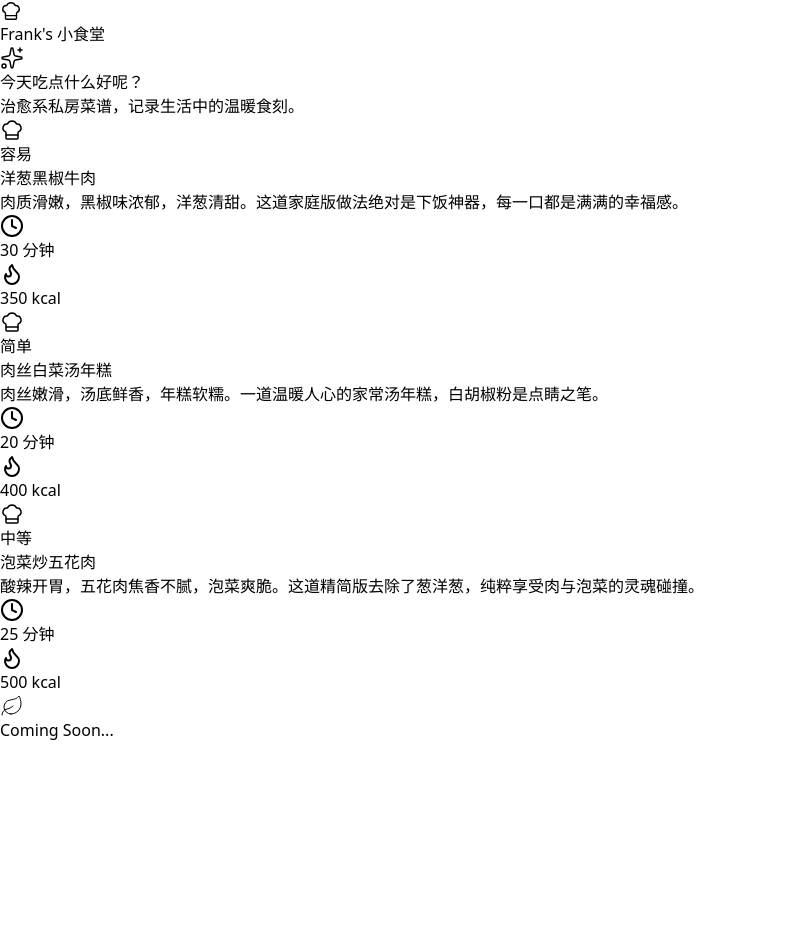
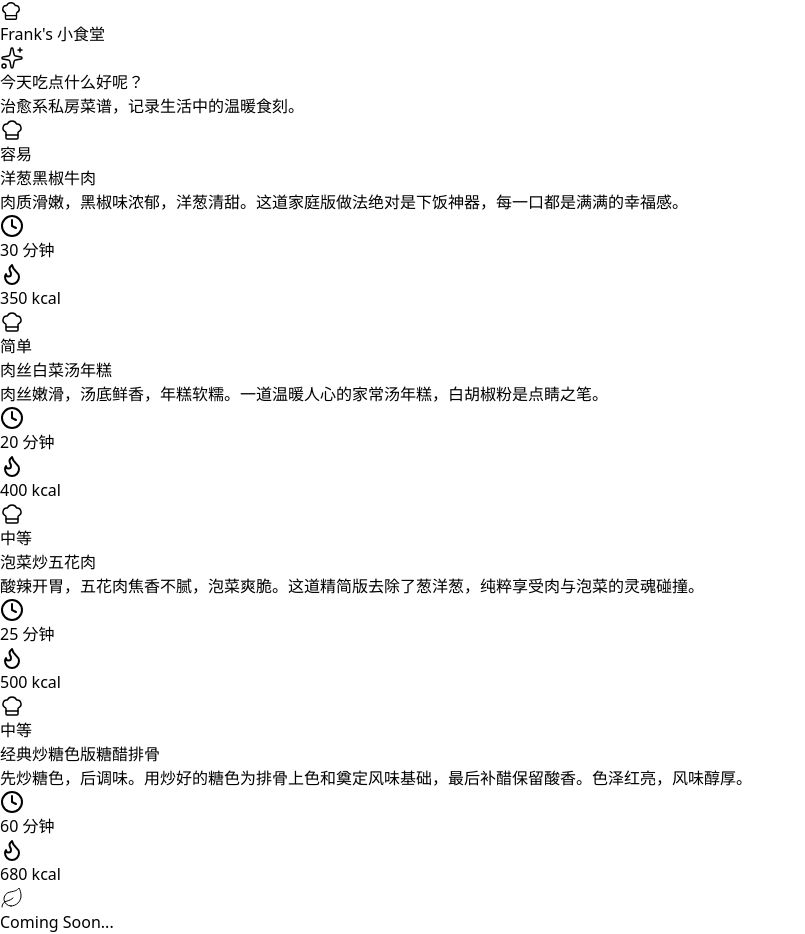
Before and after one commit to Magefrank/frank-playground, a React (Vite) app: page / in a window 1280 px wide. Shown: the whole page, without its empty margins (0-805 px from the left). Before the commit the page ends 800 px from the top, so only its background shows below. Built offline with nearby package versions, Linux system fonts and the light colour scheme.

Commit message:
添加新菜糖醋排骨

```diff
--- a/src/App.jsx
+++ b/src/App.jsx
@@ -1,7 +1,7 @@
 import React, { useState, useEffect } from 'react';
 import { ChefHat, Flame, Clock, CheckCircle, ArrowRight, ArrowLeft, Beef, Utensils, Sparkles, Play, Pause, RotateCcw, Home, Grid, Soup, Leaf, Droplet, Layers, X } from 'lucide-react';
 
-// --- 数据配置 (保持不变) ---
+// --- 数据配置 ---
 const RECIPES = [
   {
     id: 'black-pepper-beef',
@@ -195,6 +195,70 @@ const RECIPES = [
         timer: 30,
         icon: <CheckCircle className="w-7 h-7 text-[#7a8a68]" />,
         tips: "香油一定要关火后再放，保留最大的香气。"
+      }
+    ]
+  },
+  {
+    id: 'sweet-sour-ribs-pro',
+    title: "经典炒糖色版糖醋排骨",
+    subtitle: "Caramelized Pork Ribs",
+    difficulty: "中等",
+    time: "60 分钟",
+    calories: "680 kcal",
+    description: "先炒糖色，后调味。用炒好的糖色为排骨上色和奠定风味基础，最后补醋保留酸香。色泽红亮，风味醇厚。",
+    ingredients: [
+      { name: "猪肋排", amount: "500g", note: "斩小段，冷水浸泡" },
+      { name: "生姜", amount: "4-5片", note: "去腥" },
+      { name: "大蒜", amount: "3瓣", note: "拍扁" },
+      { name: "熟白芝麻", amount: "少许", note: "装饰" }
+    ],
+    marinade: [ // 炒糖色及调味
+      { name: "冰糖", amount: "40-50g", note: "颜色更亮" },
+      { name: "食用油", amount: "1汤匙", note: "润锅用" },
+      { name: "料酒", amount: "1.5汤匙", note: "去腥" },
+      { name: "生抽", amount: "2汤匙", note: "提鲜" },
+      { name: "老抽", amount: "半汤匙", note: "辅助上色" }
+    ],
+    sauce: [ // 关键及其他
+      { name: "香醋", amount: "3汤匙", note: "最后放！" },
+      { name: "开水", amount: "足量", note: "必须没过排骨" },
+      { name: "小葱", amount: "少许", note: "葱花装饰" }
+    ],
+    steps: [
+      {
+        title: "预处理 (净排)",
+        desc: "排骨冷水浸泡30分钟去血水。冷水下锅加姜葱料酒，煮沸撇沫，煮3-5分钟。捞出温水洗净，彻底沥干（防溅油）。",
+        timer: 300,
+        icon: <Droplet className="w-7 h-7 text-[#5c554b]" />,
+        tips: "一定要沥干水分，不然等下炒糖色下锅时油会溅得很厉害！"
+      },
+      {
+        title: "炒糖色 (核心)",
+        desc: "油润锅转中小火，下冰糖不停搅动。观察：融化->冒大泡->转琥珀色->冒细密金黄小泡。立刻进行下一步！",
+        timer: 180, // 估算炒糖色时间
+        icon: <Flame className="w-7 h-7 text-[#c47e5a]" />,
+        tips: "糖色转瞬即逝，冒细密小泡是最佳时机。炒老了会发苦，宁嫩勿老。"
+      },
+      {
+        title: "上色调味 (定基调)",
+        desc: "迅速倒入排骨快炒裹上糖色。下姜蒜煸香。沿锅边烹入料酒，加生抽、老抽翻炒至酱红色。",
+        timer: 90,
+        icon: <Sparkles className="w-7 h-7 text-[#dcb36d]" />,
+        tips: "这一步动作要快，让排骨均匀上色，激发出酱香味。"
+      },
+      {
+        title: "焖煮软烂 (入味)",
+        desc: "倒入足量开水（没过排骨，忌冷水）。大火烧开转小火，盖盖慢炖40-50分钟，直至筷子能轻松戳透。",
+        timer: 2700, // 45 mins
+        icon: <Clock className="w-7 h-7 text-[#8b8478]" />,
+        tips: "一定要加热水！冷水会让肉质收缩变柴。"
+      },
+      {
+        title: "补酸收汁 (成菜)",
+        desc: "开盖倒入香醋（补酸香）。转大火不停翻炒收汁。待汤汁浓稠如蜜、挂满排骨、锅底见油泡时关火。撒芝麻葱花。",
+        timer: 300,
+        icon: <CheckCircle className="w-7 h-7 text-[#7a8a68]" />,
+        tips: "醋最后放才能保留酸味，不被高温挥发掉。收汁要收干，才能红亮。"
       }
     ]
   }
```
